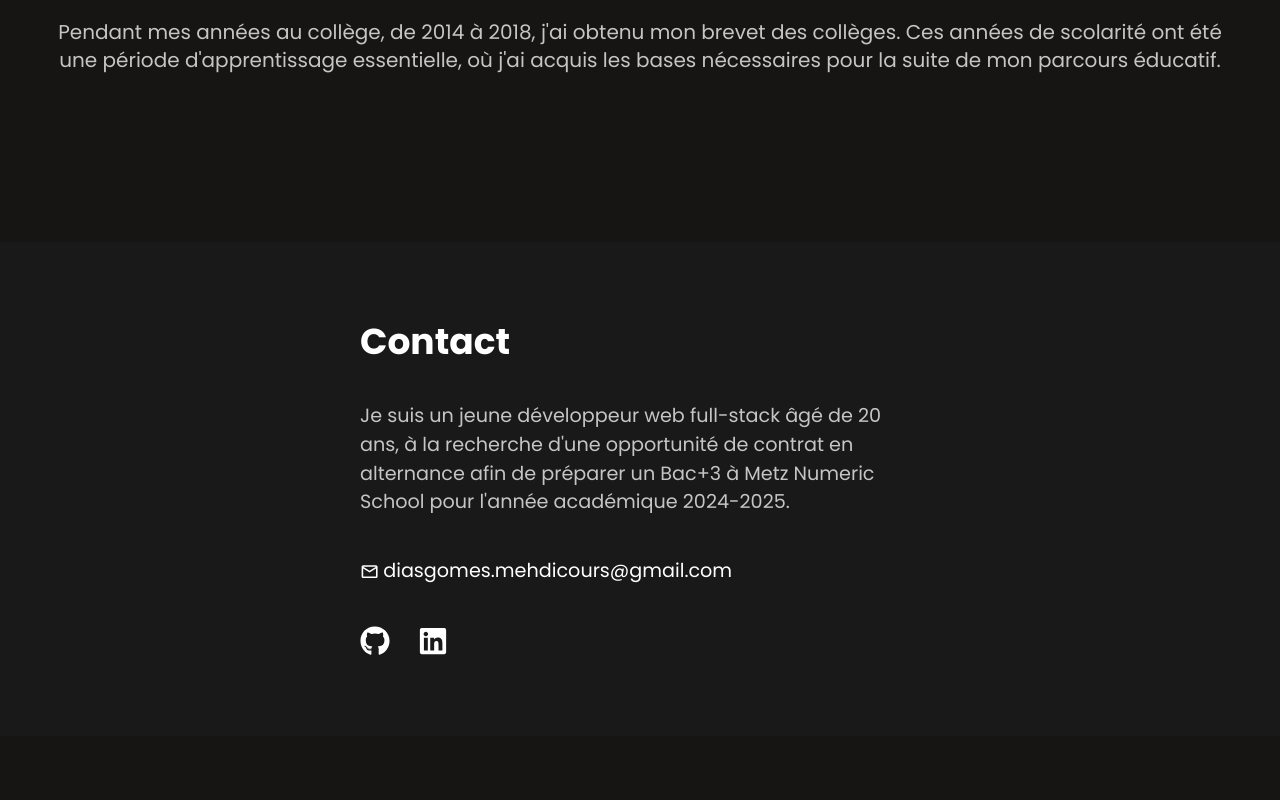
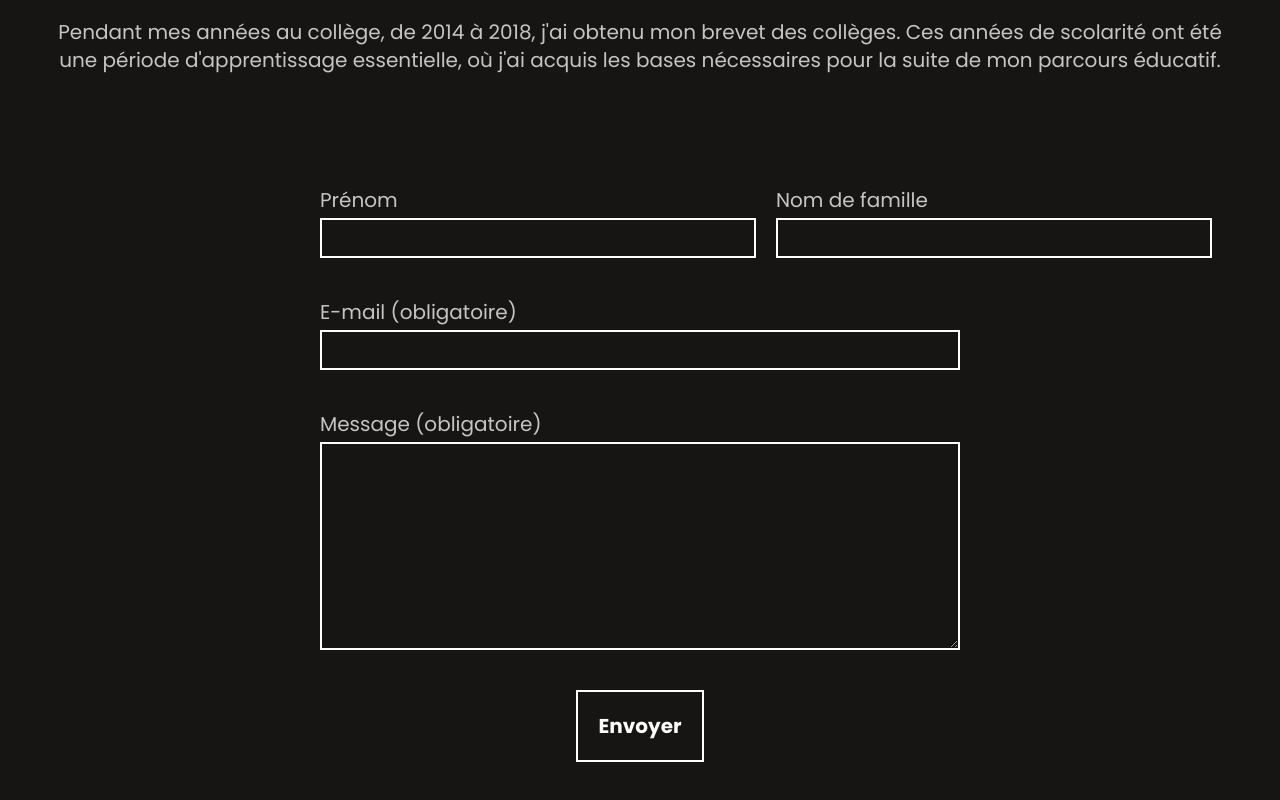
Before and after one commit to MehdiDiasGomes/Mon-portfolio, a React (Vite) app: page / in a window 1280 px wide. Shown: the part 2696-3496 px from the top of the page. Before the commit the page ends 3432 px from the top, so only its background shows below. Built offline with nearby package versions, Linux system fonts and the light colour scheme.

Commit message:
✨ Contact

```diff
--- a/src/App.jsx
+++ b/src/App.jsx
@@ -5,6 +5,7 @@
 import Footer from './Layout/Footer'
 import Projets from './Pages/Projets'
 import Education from './Pages/Education'
+import Contact from './Pages/Contact'
 
 function App() {
 
@@ -21,6 +22,7 @@
           <Xp />
           <Projets />
           <Education />
+          <Contact />
         </div>
       </div>
 
--- a/src/Layout/Navbar.jsx
+++ b/src/Layout/Navbar.jsx
@@ -17,10 +17,10 @@
                     <img src={Logo} alt="Logo du site" className='rounded-full' />
                 </div>
                 <ul className='flex items-center justify-center gap-10 text-xl text-white max-lg:flex-col max-lg:text-2xl'>
-                    <li><a href="#" onClick={handleShowNav}>Accueil</a></li>
-                    <li><a href="#projets" onClick={handleShowNav}>Projets</a></li>
-                    <li><a href="#educ" onClick={handleShowNav}>Éducation</a></li>
-                    <li><a href="#" onClick={handleShowNav}>Contact</a></li>
+                    <li><a href="#" onClick={handleShowNav} className='hover:text-gradientSecondary duration-300'>Accueil</a></li>
+                    <li><a href="#projets" onClick={handleShowNav} className='hover:text-gradientSecondary duration-300'>Projets</a></li>
+                    <li><a href="#educ" onClick={handleShowNav} className='hover:text-gradientSecondary duration-300'>Éducation</a></li>
+                    <li><a href="#" onClick={handleShowNav} className='hover:text-gradientSecondary duration-300'>Contact</a></li>
                 </ul>
             </nav>
             <RiMenuLine className='text-primary font-bold text-4xl fixed right-5 top-5 cursor-pointer lg:hidden' onClick={handleShowNav}/>
--- /dev/null
+++ b/src/Pages/Contact.jsx
@@ -0,0 +1,44 @@
+import React from 'react'
+
+const Contact = () => {
+    return (
+        <div className='flex justify-center'>
+            <div className="flex flex-col items-center justify-center gap-10 text-primary w-1/2 text-contactSize">
+
+                <div className='w-full'>
+                    <div className="flex items-center gap-5">
+                        <div className="flex flex-col gap-1 w-full">
+                            <label className='text-secondary text-xl'>Prénom</label>
+                            <input type="text" className='bg-transparent text-primary border-primary border-2  h-10' />
+                        </div>
+                        <div className="flex flex-col gap-1 w-full">
+                            <label className='text-secondary text-xl'>Nom de famille</label>
+                            <input type="text" className='bg-transparent text-primary border-primary border-2  h-10' />
+                        </div>
+                    </div>
+                </div>
+
+                <div className="w-full">
+                    <div className="flex flex-col gap-1">
+                        <label className='text-secondary text-xl'>E-mail <span>{`(obligatoire)`}</span> </label>
+                        <input type="text" id="mail" className='bg-transparent text-primary border-primary border-2  h-10' />
+                    </div>
+                </div>
+
+                <div className="w-full">
+                    <div className="flex flex-col gap-1">
+                        <label className='text-secondary text-xl'>Message <span>{`(obligatoire)`}</span> </label>
+                        <textarea id="textArea" className='bg-transparent text-primary border-primary border-2 h-52 resize-y' ></textarea>
+                    </div>
+                </div>
+
+                <div className="ligne l4">
+                    <button className='text-primary md:text-xl border-2 border-primary p-5 flex items-center justify-center hover:text-black hover:bg-primary duration-300 font-bold sm:text-paragMobile'>Envoyer</button>
+                </div>
+
+            </div>
+        </div>
+    )
+}
+
+export default Contact;
--- a/tailwind.config.js
+++ b/tailwind.config.js
@@ -36,6 +36,7 @@
         parag: '1.2rem',
         paragMobile: '0.9rem',
         navFontSize: '1.3rem',
+        contactSize: '1.4rem'
       },
 
       width: {
```
